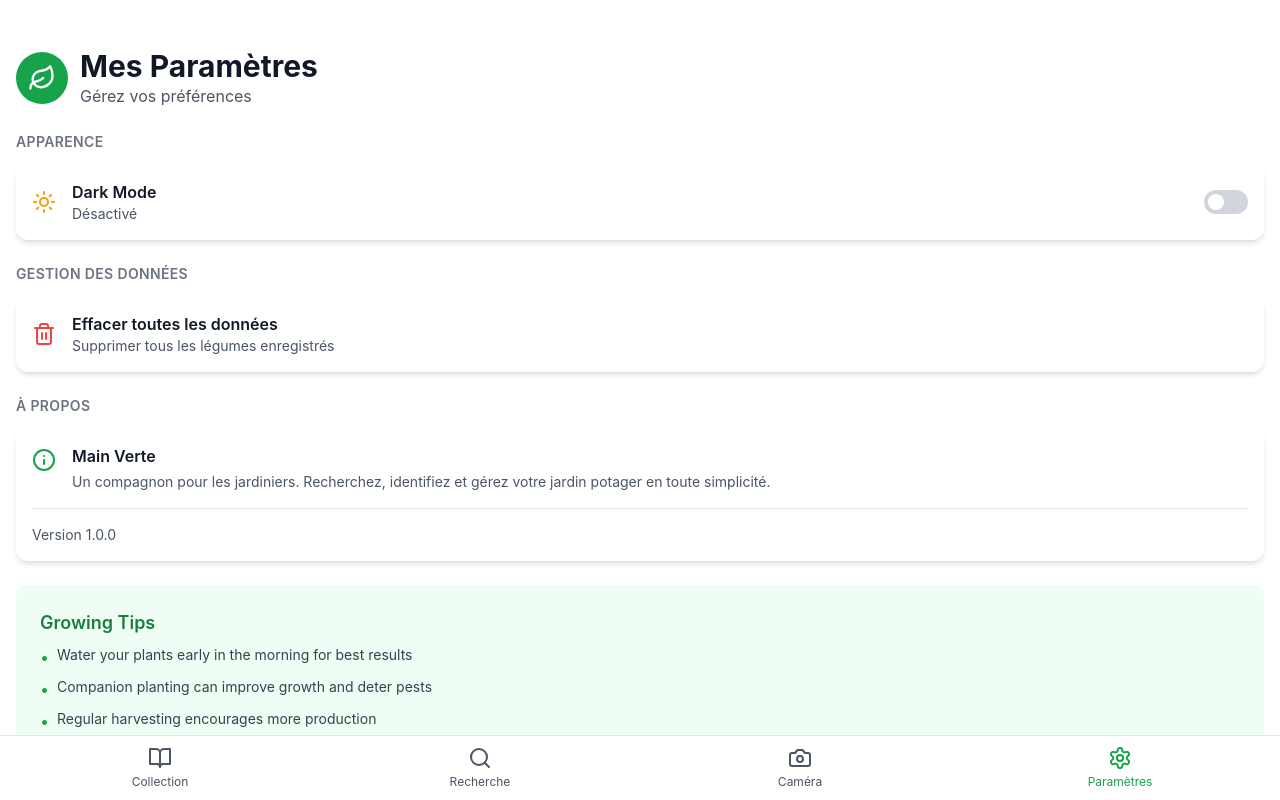
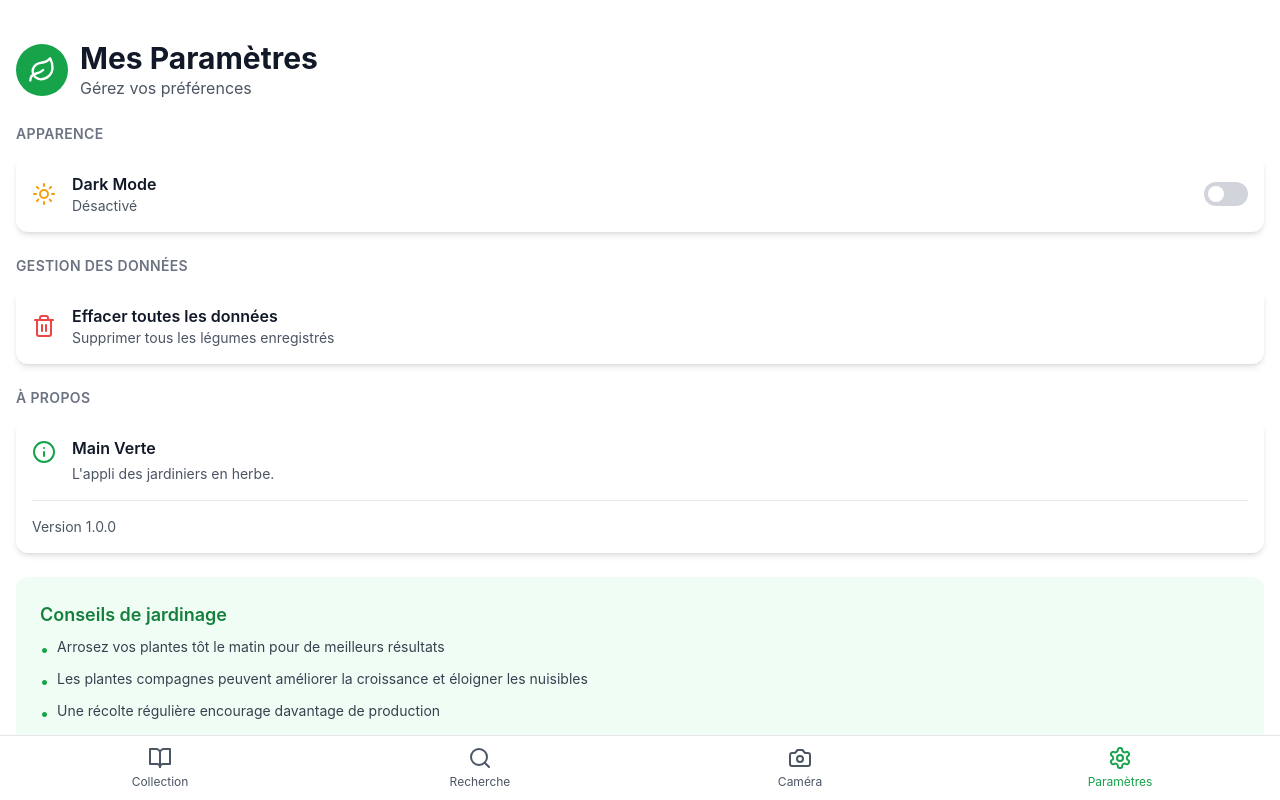
Before and after one commit to LiiOr/LiiOr.github.io, a React (Vite) app: page /settings in a window 1280 px wide. Built offline with nearby package versions, Linux system fonts and the light colour scheme.

Commit message:
Retrait du clearFilters + traductions FR manquantes

```diff
--- a/src/pages/Camera.tsx
+++ b/src/pages/Camera.tsx
@@ -15,7 +15,7 @@ export default function Camera() {
 
   return (
     <div className={`min-h-full ${isDark ? 'bg-gray-900' : 'bg-white'}`}>
-      <div className="px-4 pt-12 pb-4">
+      <div className="px-4 pt-10 pb-4">
         <div className="flex items-center mb-2">
           <div className="bg-primary-600 p-3 rounded-full mr-3">
             <Leaf size={28} color="#fff" />
--- a/src/pages/Collection.tsx
+++ b/src/pages/Collection.tsx
@@ -88,7 +88,7 @@ export default function Collection() {
   };
 
   const deleteProfile = (id: string) => {
-    if (!window.confirm('Are you sure you want to remove this vegetable from your collection?')) {
+    if (!window.confirm('Êtes-vous sûr de vouloir supprimer cet élément de votre collection ?')) {
       return;
     }
 
@@ -140,7 +140,7 @@ export default function Collection() {
 
   return (
     <div className={`min-h-full ${isDark ? 'bg-gray-900' : 'bg-white'}`}>
-      <div className="px-4 pt-12 pb-12">
+      <div className="px-4 pt-10 pb-10">
         <div className="flex items-center">
           <div className="bg-primary-600 p-3 rounded-full mr-3">
             <Leaf size={28} color="#fff" />
--- a/src/pages/Home.tsx
+++ b/src/pages/Home.tsx
@@ -26,11 +26,6 @@ export default function Home() {
 
     return matchesSearch && matchesDifficulty && matchesSeason;
   });
-
-  const clearFilters = () => {
-    setSelectedDifficulty('all');
-    setSelectedSeason('all');
-  };
 
   const addToCollection = () => {
     if (!selectedVegetable) return;
@@ -64,7 +59,7 @@ export default function Home() {
 
   return (
     <div className={`min-h-full ${isDark ? 'bg-gray-900' : 'bg-white'}`}>
-      <div className="px-4 pt-12 pb-4">
+      <div className="px-4 pt-10 pb-4">
         <div className="flex items-center mb-6">
           <div className="bg-primary-600 p-3 rounded-full mr-3">
             <Leaf size={28} color="#fff" />
@@ -168,17 +163,6 @@ export default function Home() {
                 </div>
               </div>
 
-              {/* Clear Filters Button */}
-              {(selectedDifficulty !== 'all' || selectedSeason !== 'all') && (
-                <button
-                  onClick={clearFilters}
-                  className={`w-full py-2 rounded-lg text-sm font-medium ${
-                    isDark ? 'bg-gray-700 text-white' : 'bg-white text-gray-900'
-                  }`}
-                >
-                  Réinitialiser les filtres
-                </button>
-              )}
             </div>
           )}
         </div>
@@ -384,6 +368,13 @@ export default function Home() {
                 </div>
               </div>
 
+              {showSuccess && (
+                <div className="bg-green-100 py-2 px-2 rounded-xl mb-4">
+                  <p className="text-center font-medium">
+                    Elément ajouté !
+                  </p>
+                </div>
+              )}
               <button
                 onClick={addToCollection}
                 className="w-full bg-primary-600 py-4 rounded-xl flex items-center justify-center shadow-lg mb-4"
@@ -394,13 +385,6 @@ export default function Home() {
                 </span>
               </button>
 
-              {showSuccess && (
-                <div className="bg-green-500 py-3 px-4 rounded-xl">
-                  <p className="text-white text-center font-medium">
-                    Ajouté à votre collection !
-                  </p>
-                </div>
-              )}
             </div>
           </div>
         </div>
--- a/src/pages/Settings.tsx
+++ b/src/pages/Settings.tsx
@@ -5,20 +5,20 @@ export default function Settings() {
   const { isDark, toggleTheme } = useTheme();
 
   const clearAllData = () => {
-    if (!window.confirm('This will remove all vegetables from your collection. This action cannot be undone.')) {
+    if (!window.confirm('Cela va supprimer tous les éléments enregistrés dans votre collection. Êtes-vous sûr ?')) {
       return;
     }
     try {
       localStorage.removeItem('collection');
-      alert('All data has been cleared');
+      alert('Toutes les données ont été supprimées');
     } catch (error) {
-      alert('Failed to clear data');
+      alert('Échec de la suppression des données');
     }
   };
 
   return (
     <div className={`min-h-full ${isDark ? 'bg-gray-900' : 'bg-white'}`}>
-      <div className="px-4 pt-12 pb-20">
+      <div className="px-4 pt-10 pb-20">
         <div className="flex items-center mb-6">
           <div className="bg-primary-600 p-3 rounded-full mr-3">
             <Leaf size={28} color="#fff" />
@@ -146,8 +146,7 @@ export default function Settings() {
                       isDark ? 'text-gray-400' : 'text-gray-600'
                     }`}
                   >
-                    Un compagnon pour les jardiniers. Recherchez,
-                    identifiez et gérez votre jardin potager en toute simplicité.
+                    L'appli des jardiniers en herbe.
                   </p>
                 </div>
               </div>
@@ -179,7 +178,7 @@ export default function Settings() {
               isDark ? 'text-primary-400' : 'text-primary-700'
             }`}
           >
-            Growing Tips
+            Conseils de jardinage
           </h2>
           <div className="mb-3">
             <div className="flex mb-2">
@@ -195,7 +194,7 @@ export default function Settings() {
                   isDark ? 'text-gray-300' : 'text-gray-700'
                 }`}
               >
-                Water your plants early in the morning for best results
+                Arrosez vos plantes tôt le matin pour de meilleurs résultats
               </p>
             </div>
             <div className="flex mb-2">
@@ -211,7 +210,7 @@ export default function Settings() {
                   isDark ? 'text-gray-300' : 'text-gray-700'
                 }`}
               >
-                Companion planting can improve growth and deter pests
+                Les plantes compagnes peuvent améliorer la croissance et éloigner les nuisibles
               </p>
             </div>
             <div className="flex">
@@ -227,7 +226,7 @@ export default function Settings() {
                   isDark ? 'text-gray-300' : 'text-gray-700'
                 }`}
               >
-                Regular harvesting encourages more production
+                Une récolte régulière encourage davantage de production
               </p>
             </div>
           </div>
```
